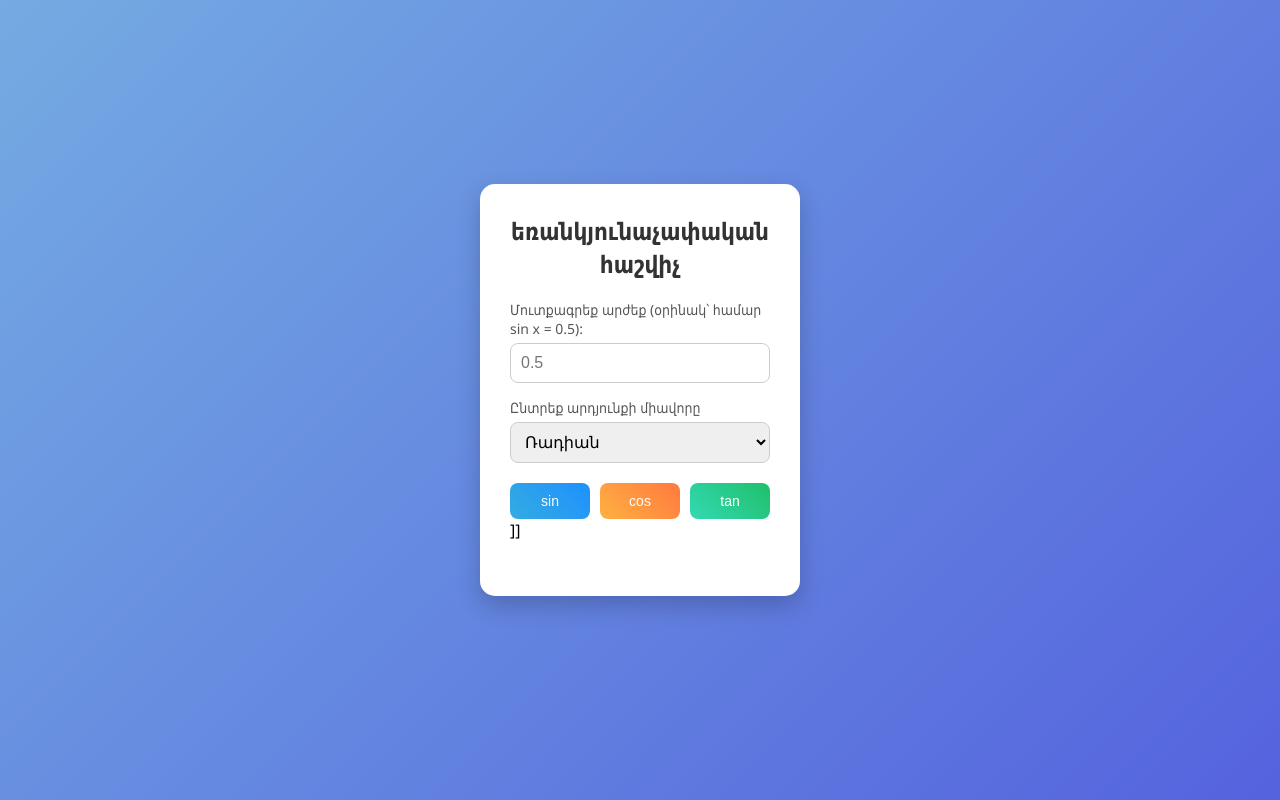
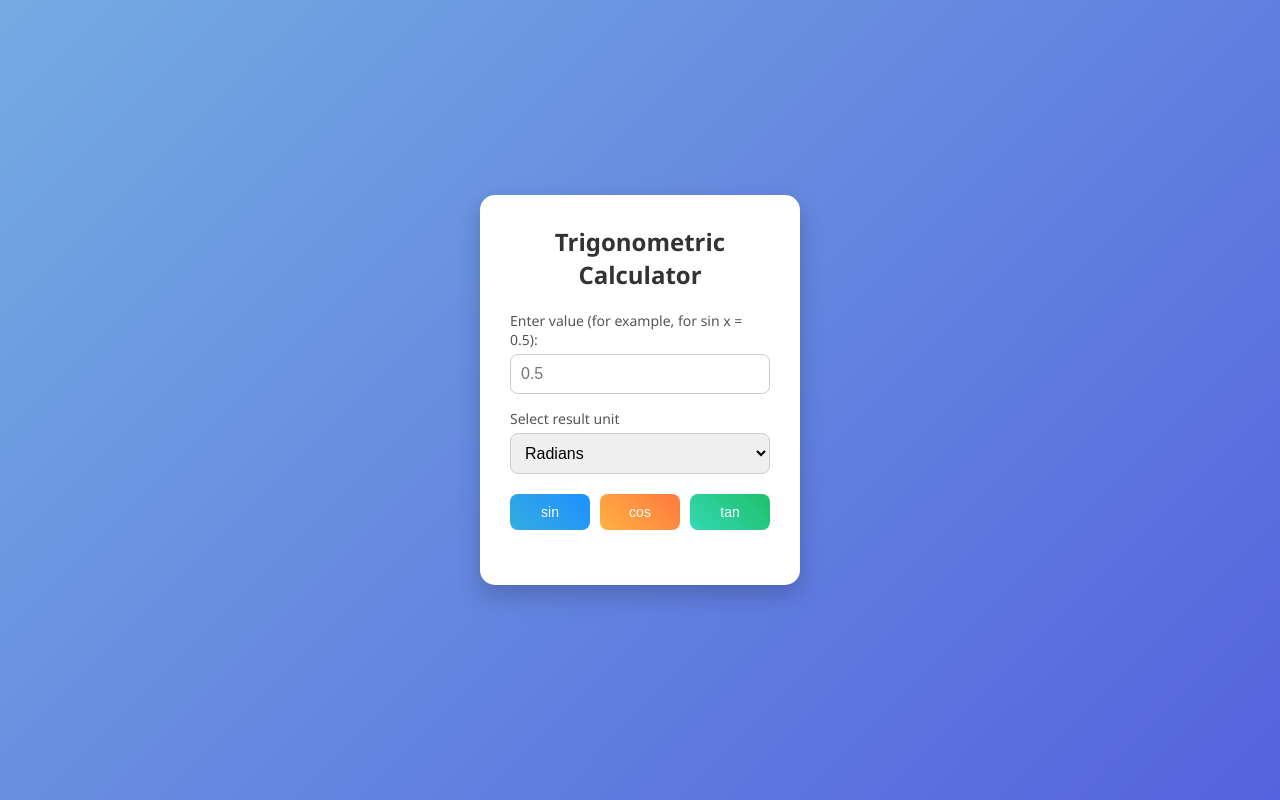
Before and after one commit to Ab03009/Trigonometric-calculator-, a plain HTML site: page index.html in a window 1280 px wide. Drawn offline with nearby package versions, Linux system fonts and the light colour scheme.

Commit message:
Update index.html

```diff
--- a/index.html
+++ b/index.html
@@ -1,37 +1,36 @@
 <!DOCTYPE html>
-<html lang="ru">
+<html lang="en">
 <head>
   <meta charset="UTF-8">
-  <title>Обратный тригонометрический калькулятор с графиком</title>
+  <title>Inverse Trigonometric Calculator </title>
   <link rel="stylesheet" href="index.css">
-  <!-- Подключение jQuery -->
+  <!-- jQuery inclusion -->
   <script src="https://code.jquery.com/jquery-3.6.0.min.js"></script>
-  <!-- Подключение Chart.js -->
+  <!-- Chart.js inclusion -->
   <script src="https://cdn.jsdelivr.net/npm/chart.js"></script>
 </head>
 <body>
     <div class="calculator">
-        <h2>եռանկյունաչափական հաշվիչ</h2>
+        <h2>Trigonometric Calculator</h2>
 
-        <label for="value">Մուտքագրեք արժեք (օրինակ՝ համար sin x = 0.5):</label>
+        <label for="value">Enter value (for example, for sin x = 0.5):</label>
         <input type="number" id="value" placeholder="0.5" step="any">
 
-        <label for="unit">Ընտրեք արդյունքի միավորը </label>
+        <label for="unit">Select result unit </label>
         <select id="unit" class="unit-select">
-          <option value="radians">Ռադիան</option>
-          <option value="degrees">Աստիճան</option>
+          <option value="radians">Radians</option>
+          <option value="degrees">Degrees</option>
         </select>
 
         <div class="function-buttons">
           <button class="btn-asin" data-func="asin">sin</button>
           <button class="btn-acos" data-func="acos">cos</button>
           <button class="btn-atan" data-func="atan">tan</button>
-        </div>]]
+        </div>
 
         <div class="result" id="result"></div>
       </div>
 
-
  <script src="index.js"></script>
 </body>
 </html>
```
